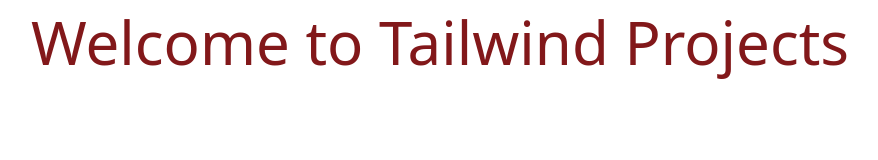
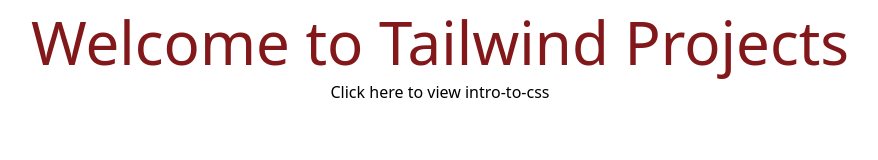
Before and after one commit to balakarthik365/tailwind-projects, a website: page src/index.html in a window 1280 px wide. Shown: the whole page, without its empty margins (200-1078 px from the left). Drawn offline with Linux system fonts and the light colour scheme.

Commit message:
added into-css-html

```diff
--- a/src/index.html
+++ b/src/index.html
@@ -9,7 +9,7 @@
   <body>
     <div class="p-3 text-center">
       <h1 class="text-red-900 text-6xl mb-2">Welcome to Tailwind Projects</h1>
-      <a href="intro-to-css-tailwind.html"></a>
+      <a href="intro-to-css-tailwind.html">Click here to view intro-to-css</a>
     </div>
   </body>
 </html>
```
